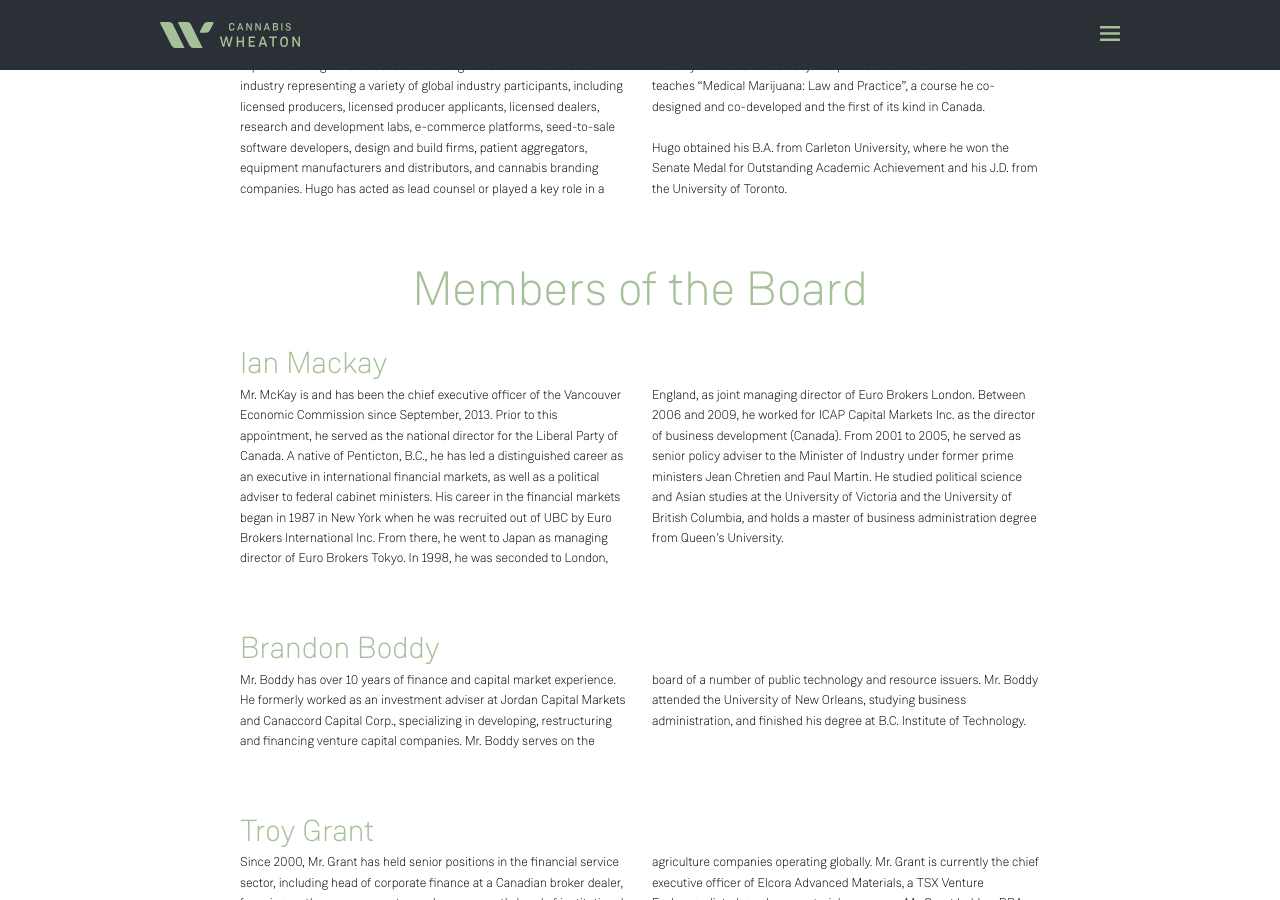
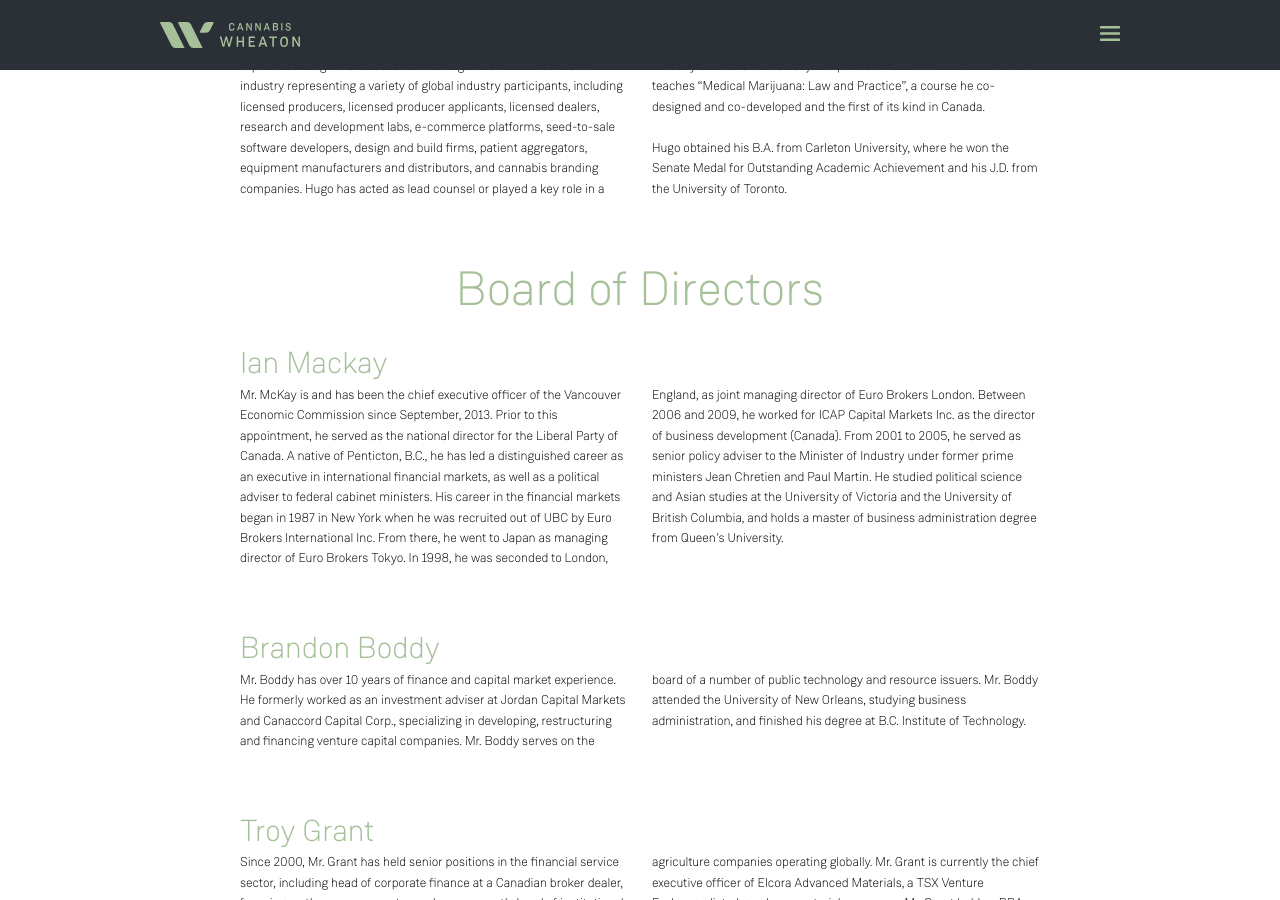
Before and after one commit to robcodonnell/cannabiswheaton, a Jekyll site: the page built from team.html, in a window 1280 px wide and 900 px high, scrolled down 2697 px. Built offline with Jekyll 4.4.1, drawn with Linux system fonts in a browser that asks for light colours; nearby versions of some CDN libraries; a script that is not in the unit is left out.

Commit message:
mini content edits

```diff
--- a/about.html
+++ b/about.html
@@ -88,8 +88,8 @@
     </div>
 
     <div class="count footage-count">
-      <h1 class="number-counter">2M<span class="superscript">+</span></h1>
-      <p class="number-context">Square feet of cultivation by 2020</p>
+      <h1 class="number-counter">1.5M<span class="superscript">+</span></h1>
+      <p class="number-context">Square feet of cultivation by 2019</p>
       <svg class="underline" xmlns="http://www.w3.org/2000/svg" viewBox="0 0 31.33 1">
         <path fill="none" stroke="#a6c09a" stroke-miterlimit="10" d="M0 .5h31.33" data-name="Layer 1"/>
       </svg>
--- a/team.html
+++ b/team.html
@@ -49,7 +49,7 @@
     </div>
   {% endfor %}
   <div class="board-members">
-    <h1 class="team-header">Members of the Board</h1>
+    <h1 class="team-header">Board of Directors</h1>
     {% for member in site.data.board %}
       <div class="team-member">
         <div class="team-photo">
```
Also changed, not shown: 2 other files.
